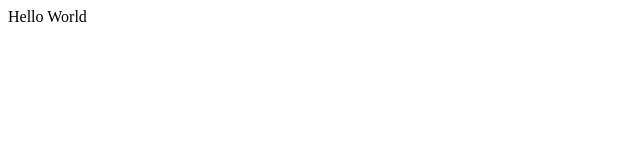
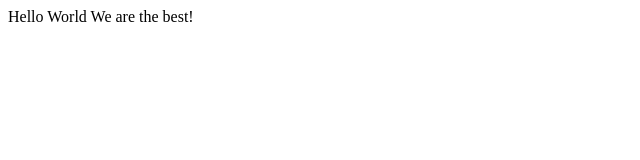
Before and after one commit to enoqueJonas/MicroverseHectorEnoque, a plain HTML site: page index.html in a window 1280 px wide. Shown: the whole page, without its empty margins (0-640 px from the left). Drawn offline with Linux system fonts and the light colour scheme.

Commit message:
Here we go

```diff
--- a/index.html
+++ b/index.html
@@ -22,6 +22,7 @@
 
     -->
     Hello World
+    We are the best!
     </footer>
   </body>
 </html>
```
